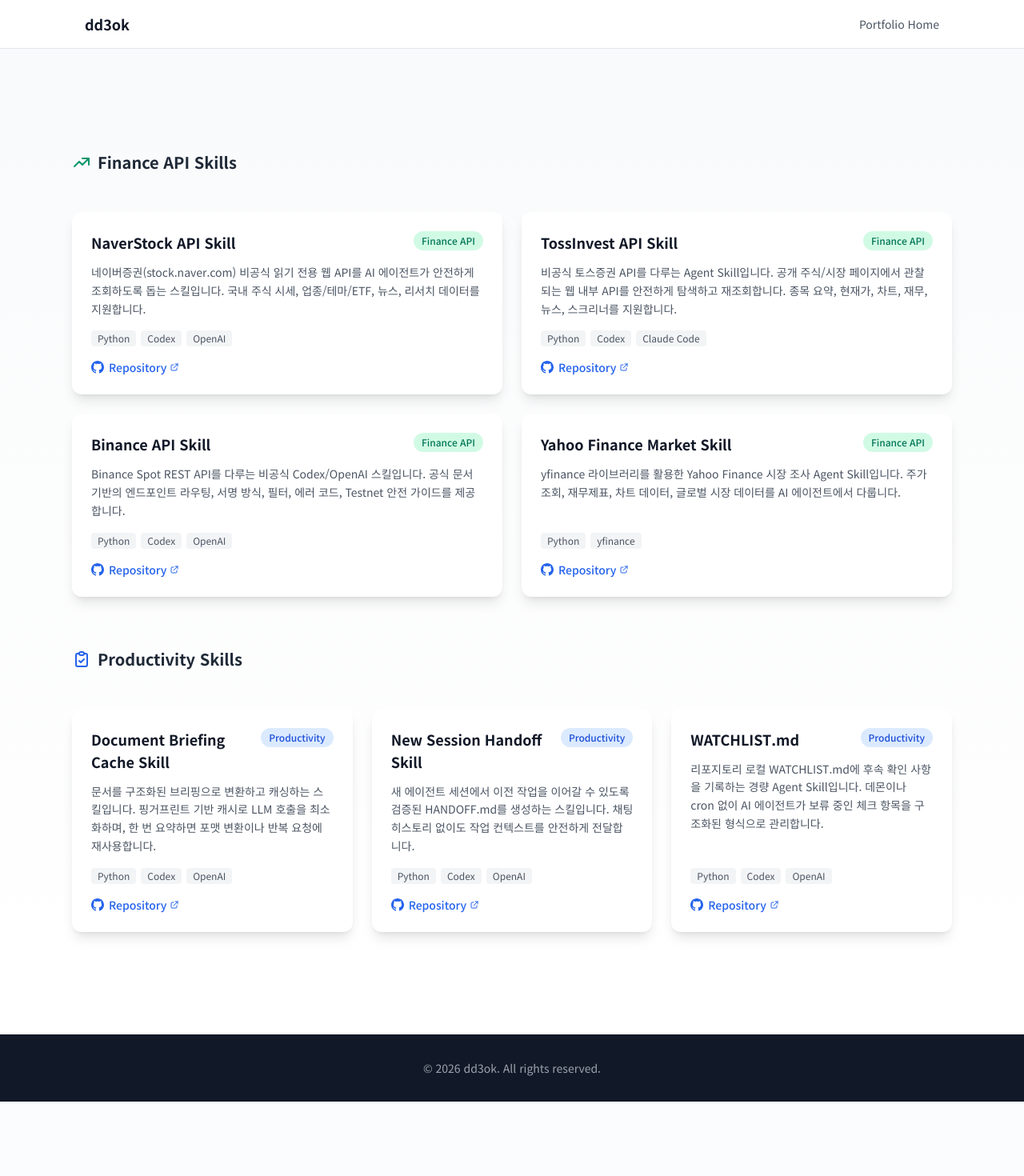
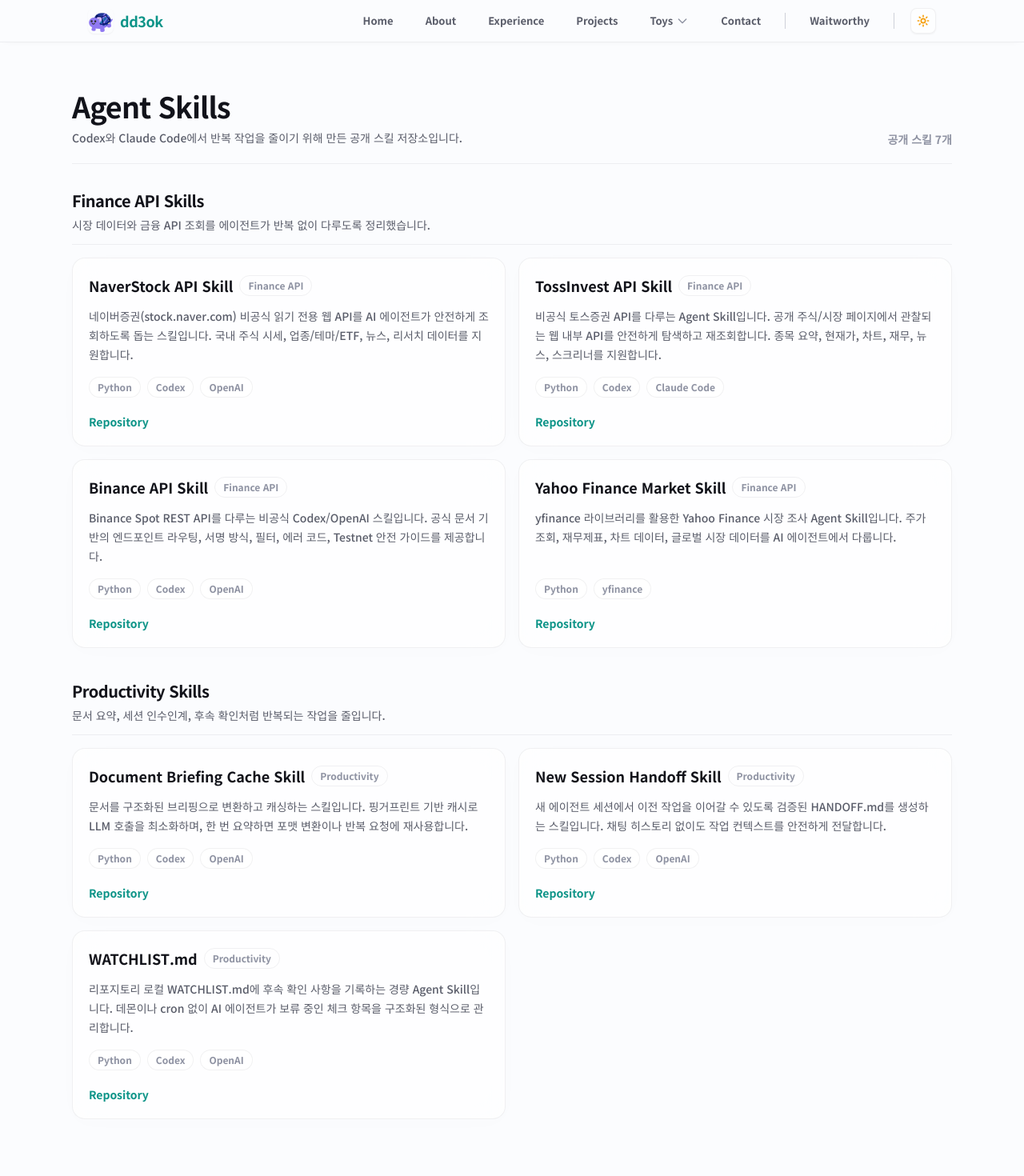
Before and after one commit to dd3ok/dd3ok.github.io, a Next.js app: page /agent-skills in a window 1280 px wide. Shown: the top 1470 px of the page at 80% size. Before the commit the page ends 1377 px from the top, so only its background shows below. Built offline with nearby package versions, Linux system fonts and the light colour scheme.

Commit message:
Improve agent skills UX

```diff
--- a/src/app/agent-skills/page.tsx
+++ b/src/app/agent-skills/page.tsx
@@ -1,9 +1,10 @@
 import type { Metadata } from 'next'
-import Link from 'next/link'
+import Navigation from '@/components/layout/Navigation'
+import Footer from '@/components/layout/Footer'
 import AgentSkillsSection from '@/components/sections/AgentSkillsSection'
 
 export const metadata: Metadata = {
-    title: 'Open Source Agent Skills — dd3ok | AI 코딩 에이전트 스킬 모음',
+    title: 'Open Source Agent Skills | dd3ok',
     description:
         'dd3ok의 오픈소스 AI Agent Skill 모음: 네이버증권 API, 토스증권 API, 바이낸스 API, 야후 파이낸스, 문서 브리핑 캐시, 세션 핸드오프, WATCHLIST.md. Codex와 Claude Code에서 쓰는 Python 기반 스킬.',
     keywords: [
@@ -22,10 +23,10 @@
         'open source',
     ],
     openGraph: {
-        title: 'Open Source Agent Skills — dd3ok',
+        title: 'Open Source Agent Skills | dd3ok',
         description:
             'AI 코딩 에이전트(Codex, Claude Code)에서 쓰는 오픈소스 스킬 모음. 금융 데이터 API부터 생산성 도구까지.',
-        url: 'https://dd3ok.github.io/agent-skills',
+        url: 'https://dd3ok.github.io/agent-skills/',
         type: 'website',
         locale: 'ko_KR',
         images: [
@@ -39,23 +40,23 @@
     },
     twitter: {
         card: 'summary_large_image',
-        title: 'Open Source Agent Skills — dd3ok',
+        title: 'Open Source Agent Skills | dd3ok',
         description:
             'AI 코딩 에이전트에서 쓰는 오픈소스 스킬 모음: 네이버증권, 토스증권, 바이낸스, 야후 파이낸스 API 외 생산성 도구.',
         images: ['/logo.png'],
     },
     alternates: {
-        canonical: '/agent-skills',
+        canonical: '/agent-skills/',
     },
 }
 
 const jsonLd = {
     '@context': 'https://schema.org',
     '@type': 'CollectionPage',
-    name: 'Open Source Agent Skills — dd3ok',
+    name: 'Open Source Agent Skills | dd3ok',
     description:
         'AI 코딩 에이전트(Codex, Claude Code)에서 쓰는 오픈소스 Python 스킬 모음',
-    url: 'https://dd3ok.github.io/agent-skills',
+    url: 'https://dd3ok.github.io/agent-skills/',
     author: {
         '@type': 'Person',
         name: 'dd3ok',
@@ -69,7 +70,7 @@
                 position: 1,
                 name: 'NaverStock API Skill',
                 description:
-                    '네이버증권 비공식 읽기 전용 웹 API Agent Skill — 국내 주식 시세, 업종/테마/ETF, 뉴스, 리서치 데이터',
+                    '네이버증권 비공식 읽기 전용 웹 API Agent Skill: 국내 주식 시세, 업종/테마/ETF, 뉴스, 리서치 데이터',
                 codeRepository: 'https://github.com/dd3ok/naverstock-api-skill',
                 programmingLanguage: 'Python',
             },
@@ -78,7 +79,7 @@
                 position: 2,
                 name: 'TossInvest API Skill',
                 description:
-                    '비공식 토스증권 API Agent Skill — 종목 요약, 현재가, 차트, 재무, 뉴스, 스크리너',
+                    '비공식 토스증권 API Agent Skill: 종목 요약, 현재가, 차트, 재무, 뉴스, 스크리너',
                 codeRepository: 'https://github.com/dd3ok/tossinvest-api-skill',
                 programmingLanguage: 'Python',
             },
@@ -87,7 +88,7 @@
                 position: 3,
                 name: 'Binance API Skill',
                 description:
-                    'Unofficial Codex/OpenAI skill for Binance Spot REST API — endpoints, signing, rate limits, filters, errors, Testnet safety',
+                    'Unofficial Codex/OpenAI skill for Binance Spot REST API: endpoints, signing, rate limits, filters, errors, Testnet safety',
                 codeRepository: 'https://github.com/dd3ok/binance-api-skill',
                 programmingLanguage: 'Python',
             },
@@ -96,7 +97,7 @@
                 position: 4,
                 name: 'Yahoo Finance Market Skill',
                 description:
-                    'Agent Skill for Yahoo Finance market research via yfinance — stock quotes, financials, charts, market data',
+                    'Agent Skill for Yahoo Finance market research via yfinance: stock quotes, financials, charts, market data',
                 codeRepository:
                     'https://github.com/dd3ok/yahoo-finance-market-skill',
                 programmingLanguage: 'Python',
@@ -106,7 +107,7 @@
                 position: 5,
                 name: 'Document Briefing Cache Skill',
                 description:
-                    'Agent skill for caching structured document briefings — summarize once, reuse everywhere',
+                    'Agent skill for caching structured document briefings: summarize once, reuse everywhere',
                 codeRepository:
                     'https://github.com/dd3ok/document-briefing-cache-skill',
                 programmingLanguage: 'Python',
@@ -141,33 +142,10 @@
                 type="application/ld+json"
                 dangerouslySetInnerHTML={{ __html: JSON.stringify(jsonLd) }}
             />
-            <main className="min-h-screen bg-white">
-                {/* Header */}
-                <nav className="bg-white/90 backdrop-blur-md border-b border-gray-200 sticky top-0 z-50">
-                    <div className="container mx-auto px-4 py-4 flex items-center justify-between">
-                        <Link
-                            href="/"
-                            className="text-lg font-bold text-gray-900 hover:text-blue-600 transition-colors"
-                        >
-                            dd3ok
-                        </Link>
-                        <Link
-                            href="/"
-                            className="text-sm text-gray-600 hover:text-blue-600 transition-colors"
-                        >
-                            Portfolio Home
-                        </Link>
-                    </div>
-                </nav>
-
+            <main className="page-enter min-h-screen bg-[var(--bg-color)]">
+                <Navigation />
                 <AgentSkillsSection />
-
-                {/* Footer */}
-                <footer className="bg-gray-900 text-gray-400 py-8">
-                    <div className="container mx-auto px-4 text-center text-sm">
-                        <p>&copy; {new Date().getFullYear()} dd3ok. All rights reserved.</p>
-                    </div>
-                </footer>
+                <Footer />
             </main>
         </>
     )
--- a/src/app/notes/post/[slug]/page.tsx
+++ b/src/app/notes/post/[slug]/page.tsx
@@ -116,8 +116,6 @@
                             <time dateTime={note.date}>{formatDate(note.date)}</time>
                             <span aria-hidden="true">·</span>
                             <span>{note.readingTimeMinutes}분 읽기</span>
-                            <span aria-hidden="true">·</span>
-                            <span className="capitalize">{note.status}</span>
                             {category && (
                                 <>
                                     <span aria-hidden="true">·</span>
--- a/src/components/sections/AgentSkillsSection.tsx
+++ b/src/components/sections/AgentSkillsSection.tsx
@@ -1,148 +1,114 @@
 import Link from 'next/link'
-import ScrollAnimation from '@/components/animations/ScrollAnimations'
-import Card from '@/components/ui/Card'
 import { agentSkills } from '@/data/agentSkills'
+import type { AgentSkill } from '@/types'
 
-const categoryConfig = {
+const categoryContent: Record<AgentSkill['category'], {
+    title: string
+    description: string
+}> = {
     finance: {
-        label: 'Finance API',
-        color: 'bg-emerald-100 text-emerald-700',
-        icon: (
-            <svg className="w-6 h-6" fill="none" stroke="currentColor" viewBox="0 0 24 24">
-                <path strokeLinecap="round" strokeLinejoin="round" strokeWidth="2" d="M13 7h8m0 0v8m0-8l-8 8-4-4-6 6" />
-            </svg>
-        ),
+        title: 'Finance API Skills',
+        description: '시장 데이터와 금융 API 조회를 에이전트가 반복 없이 다루도록 정리했습니다.',
     },
     productivity: {
-        label: 'Productivity',
-        color: 'bg-blue-100 text-blue-700',
-        icon: (
-            <svg className="w-6 h-6" fill="none" stroke="currentColor" viewBox="0 0 24 24">
-                <path strokeLinecap="round" strokeLinejoin="round" strokeWidth="2" d="M9 5H7a2 2 0 00-2 2v12a2 2 0 002 2h10a2 2 0 002-2V7a2 2 0 00-2-2h-2M9 5a2 2 0 002 2h2a2 2 0 002-2M9 5a2 2 0 012-2h2a2 2 0 012 2m-6 9l2 2 4-4" />
-            </svg>
-        ),
+        title: 'Productivity Skills',
+        description: '문서 요약, 세션 인수인계, 후속 확인처럼 반복되는 작업을 줄입니다.',
     },
-} as const
+}
+
+const categoryOrder: AgentSkill['category'][] = ['finance', 'productivity']
+
+const getSkillsForCategory = (category: AgentSkill['category']) => (
+    agentSkills.filter((skill) => skill.category === category)
+)
 
 export default function AgentSkillsSection() {
-    const financeSkills = agentSkills.filter((s) => s.category === 'finance')
-    const productivitySkills = agentSkills.filter((s) => s.category === 'productivity')
-
     return (
         <section
             id="agent-skills"
-            className="section-padding bg-gradient-to-b from-gray-50 to-white"
-            aria-label="Agent skill repositories"
+            className="px-4 pb-16 pt-24 md:px-12 md:pb-20 md:pt-28"
+            aria-labelledby="agent-skills-title"
         >
             <div className="container">
-                {/* Finance API Skills */}
-                <ScrollAnimation className="mb-12">
-                    <h2 className="text-xl font-semibold text-gray-800 mb-6 flex items-center gap-2">
-                        <span className="text-emerald-600">{categoryConfig.finance.icon}</span>
-                        Finance API Skills
+                <header className="border-b border-[var(--card-border)] pb-5">
+                    <div className="flex flex-col gap-3 md:flex-row md:items-end md:justify-between">
+                        <div className="max-w-3xl">
+                            <h1
+                                id="agent-skills-title"
+                                className="text-3xl font-extrabold tracking-tight text-[var(--text-primary)] md:text-4xl"
+                            >
+                                Agent Skills
+                            </h1>
+                            <p className="mt-2 max-w-2xl text-sm font-medium leading-6 text-[var(--text-secondary)]">
+                                Codex와 Claude Code에서 반복 작업을 줄이기 위해 만든 공개 스킬 저장소입니다.
+                            </p>
+                        </div>
+                        <p className="text-sm font-semibold text-[var(--text-muted)]">
+                            공개 스킬 {agentSkills.length}개
+                        </p>
+                    </div>
+                </header>
+
+                <div className="mt-8 space-y-10">
+                    {categoryOrder.map((category) => {
+                        const skills = getSkillsForCategory(category)
+                        const content = categoryContent[category]
+
+                        return (
+                            <section key={category} aria-labelledby={`${category}-skills-title`}>
+                                <div className="mb-4 border-b border-[var(--card-border)] pb-3">
+                                    <h2
+                                        id={`${category}-skills-title`}
+                                        className="text-xl font-extrabold tracking-tight text-[var(--text-primary)]"
+                                    >
+                                        {content.title}
                                     </h2>
-                </ScrollAnimation>
-                <div className="grid grid-cols-1 md:grid-cols-2 gap-6 mb-16">
-                    {financeSkills.map((skill, index) => (
-                        <ScrollAnimation key={skill.id} animation="fade" delay={index * 100}>
-                            <Card className="h-full flex flex-col">
-                                <div className="p-6 flex flex-col flex-grow">
-                                    <div className="flex items-start justify-between mb-3">
-                                        <h4 className="text-lg font-bold text-gray-900 group-hover:text-blue-600">
+                                    <p className="mt-1 text-sm font-medium leading-6 text-[var(--text-secondary)]">
+                                        {content.description}
+                                    </p>
+                                </div>
+
+                                <div className="grid gap-4 md:grid-cols-2">
+                                    {skills.map((skill) => (
+                                        <article key={skill.id} className="glass-card flex h-full flex-col p-5">
+                                            <div className="flex flex-wrap items-center gap-2">
+                                                <h3 className="text-lg font-bold text-[var(--text-primary)]">
                                                     {skill.title}
-                                        </h4>
-                                        <span
-                                            className={`text-xs font-medium px-2.5 py-1 rounded-full whitespace-nowrap ml-3 ${categoryConfig[skill.category].color}`}
-                                        >
-                                            {categoryConfig[skill.category].label}
+                                                </h3>
+                                                <span className="rounded-full border border-[var(--card-border)] px-2.5 py-1 text-xs font-bold text-[var(--text-muted)]">
+                                                    {categoryContent[skill.category].title.replace(' Skills', '')}
                                                 </span>
                                             </div>
-                                    <p className="text-gray-600 text-sm leading-relaxed mb-4 flex-grow">
+
+                                            <p className="mt-3 flex-1 text-sm font-medium leading-6 text-[var(--text-secondary)]">
                                                 {skill.description}
                                             </p>
-                                    <div className="flex flex-wrap gap-1.5 mb-4">
-                                        {skill.tech.map((t) => (
-                                            <span
-                                                key={t}
-                                                className="text-xs bg-gray-100 text-gray-600 px-2 py-0.5 rounded"
+
+                                            <ul className="mt-4 flex flex-wrap gap-2" aria-label={`${skill.title} 기술`}>
+                                                {skill.tech.map((tech) => (
+                                                    <li
+                                                        key={tech}
+                                                        className="rounded-full border border-[var(--card-border)] bg-[var(--card-bg)] px-2.5 py-1 text-xs font-bold text-[var(--text-muted)]"
                                                     >
-                                                {t}
-                                            </span>
+                                                        {tech}
+                                                    </li>
                                                 ))}
-                                    </div>
+                                            </ul>
+
                                             <Link
                                                 href={skill.github}
                                                 target="_blank"
                                                 rel="noopener noreferrer"
-                                        className="inline-flex items-center text-sm font-medium text-blue-600 hover:text-blue-800 transition-colors"
+                                                className="mt-5 inline-flex text-sm font-bold text-[var(--accent-color)] transition-colors hover:text-[var(--accent-secondary)]"
                                             >
-                                        <svg className="w-4 h-4 mr-1.5" fill="currentColor" viewBox="0 0 24 24">
-                                            <path d="M12 0c-6.626 0-12 5.373-12 12 0 5.302 3.438 9.8 8.207 11.387.599.111.793-.261.793-.577v-2.234c-3.338.726-4.033-1.416-4.033-1.416-.546-1.387-1.333-1.756-1.333-1.756-1.089-.745.083-.729.083-.729 1.205.084 1.839 1.237 1.839 1.237 1.07 1.834 2.807 1.304 3.492.997.107-.775.418-1.305.762-1.604-2.665-.305-5.467-1.334-5.467-5.931 0-1.311.469-2.381 1.236-3.221-.124-.303-.535-1.524.117-3.176 0 0 1.008-.322 3.301 1.23.957-.266 1.983-.399 3.003-.404 1.02.005 2.047.138 3.006.404 2.291-1.552 3.297-1.23 3.297-1.23.653 1.653.242 2.874.118 3.176.77.84 1.235 1.911 1.235 3.221 0 4.609-2.807 5.624-5.479 5.921.43.372.823 1.102.823 2.222v3.293c0 .319.192.694.801.576 4.765-1.589 8.199-6.086 8.199-11.386 0-6.627-5.373-12-12-12z" />
-                                        </svg>
                                                 Repository
-                                        <svg className="w-3 h-3 ml-1" fill="none" stroke="currentColor" viewBox="0 0 24 24">
-                                            <path strokeLinecap="round" strokeLinejoin="round" strokeWidth="2" d="M10 6H6a2 2 0 00-2 2v10a2 2 0 002 2h10a2 2 0 002-2v-4M14 4h6m0 0v6m0-6L10 14" />
-                                        </svg>
                                             </Link>
-                                </div>
-                            </Card>
-                        </ScrollAnimation>
+                                        </article>
                                     ))}
                                 </div>
-
-                {/* Productivity Skills */}
-                <ScrollAnimation className="mb-12">
-                    <h2 className="text-xl font-semibold text-gray-800 mb-6 flex items-center gap-2">
-                        <span className="text-blue-600">{categoryConfig.productivity.icon}</span>
-                        Productivity Skills
-                    </h2>
-                </ScrollAnimation>
-                <div className="grid grid-cols-1 md:grid-cols-2 lg:grid-cols-3 gap-6">
-                    {productivitySkills.map((skill, index) => (
-                        <ScrollAnimation key={skill.id} animation="fade" delay={index * 100}>
-                            <Card className="h-full flex flex-col">
-                                <div className="p-6 flex flex-col flex-grow">
-                                    <div className="flex items-start justify-between mb-3">
-                                        <h4 className="text-lg font-bold text-gray-900">
-                                            {skill.title}
-                                        </h4>
-                                        <span
-                                            className={`text-xs font-medium px-2.5 py-1 rounded-full whitespace-nowrap ml-3 ${categoryConfig[skill.category].color}`}
-                                        >
-                                            {categoryConfig[skill.category].label}
-                                        </span>
-                                    </div>
-                                    <p className="text-gray-600 text-sm leading-relaxed mb-4 flex-grow">
-                                        {skill.description}
-                                    </p>
-                                    <div className="flex flex-wrap gap-1.5 mb-4">
-                                        {skill.tech.map((t) => (
-                                            <span
-                                                key={t}
-                                                className="text-xs bg-gray-100 text-gray-600 px-2 py-0.5 rounded"
-                                            >
-                                                {t}
-                                            </span>
-                                        ))}
-                                    </div>
-                                    <Link
-                                        href={skill.github}
-                                        target="_blank"
-                                        rel="noopener noreferrer"
-                                        className="inline-flex items-center text-sm font-medium text-blue-600 hover:text-blue-800 transition-colors"
-                                    >
-                                        <svg className="w-4 h-4 mr-1.5" fill="currentColor" viewBox="0 0 24 24">
-                                            <path d="M12 0c-6.626 0-12 5.373-12 12 0 5.302 3.438 9.8 8.207 11.387.599.111.793-.261.793-.577v-2.234c-3.338.726-4.033-1.416-4.033-1.416-.546-1.387-1.333-1.756-1.333-1.756-1.089-.745.083-.729.083-.729 1.205.084 1.839 1.237 1.839 1.237 1.07 1.834 2.807 1.304 3.492.997.107-.775.418-1.305.762-1.604-2.665-.305-5.467-1.334-5.467-5.931 0-1.311.469-2.381 1.236-3.221-.124-.303-.535-1.524.117-3.176 0 0 1.008-.322 3.301 1.23.957-.266 1.983-.399 3.003-.404 1.02.005 2.047.138 3.006.404 2.291-1.552 3.297-1.23 3.297-1.23.653 1.653.242 2.874.118 3.176.77.84 1.235 1.911 1.235 3.221 0 4.609-2.807 5.624-5.479 5.921.43.372.823 1.102.823 2.222v3.293c0 .319.192.694.801.576 4.765-1.589 8.199-6.086 8.199-11.386 0-6.627-5.373-12-12-12z" />
-                                        </svg>
-                                        Repository
-                                        <svg className="w-3 h-3 ml-1" fill="none" stroke="currentColor" viewBox="0 0 24 24">
-                                            <path strokeLinecap="round" strokeLinejoin="round" strokeWidth="2" d="M10 6H6a2 2 0 00-2 2v10a2 2 0 002 2h10a2 2 0 002-2v-4M14 4h6m0 0v6m0-6L10 14" />
-                                        </svg>
-                                    </Link>
-                                </div>
-                            </Card>
-                        </ScrollAnimation>
-                    ))}
+                            </section>
+                        )
+                    })}
                 </div>
             </div>
         </section>
--- a/src/data/portfolio.ts
+++ b/src/data/portfolio.ts
@@ -156,9 +156,9 @@
         id: 'agent-skills',
         title: 'Open Source Agent Skills',
         navLabel: 'Agent Skills',
-        description: '직접 만든 공개 Agent Skill repository를 검색 결과처럼 모아 정리한 페이지',
+        description: '직접 만든 공개 Agent Skill repository를 목적별로 정리한 페이지',
         icon: '🧰',
-        path: 'https://github.com/dd3ok?tab=repositories&q=skill',
+        path: '/agent-skills/',
         features: ['공개 GitHub repository 기준으로 선별', '금융 데이터 API와 생산성 스킬 정리', 'Codex·Claude Code 활용 범위 기록'],
         color: 'from-blue-500 to-emerald-500',
         buttonText: 'Skills 보기',
```
Also changed, not shown: scripts/smoke-check.mjs (+21 -0 lines), src/app/notes/NotesDirectoryView.tsx (+1 -13 lines). Lines whose indentation alone changed are shown as unchanged.
